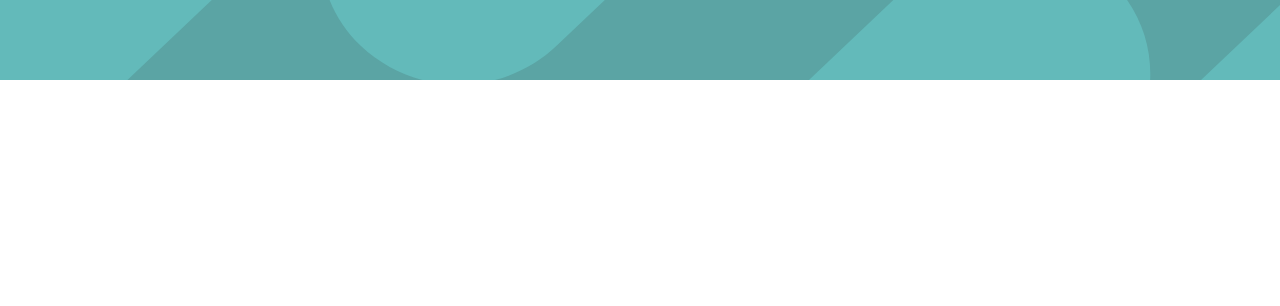
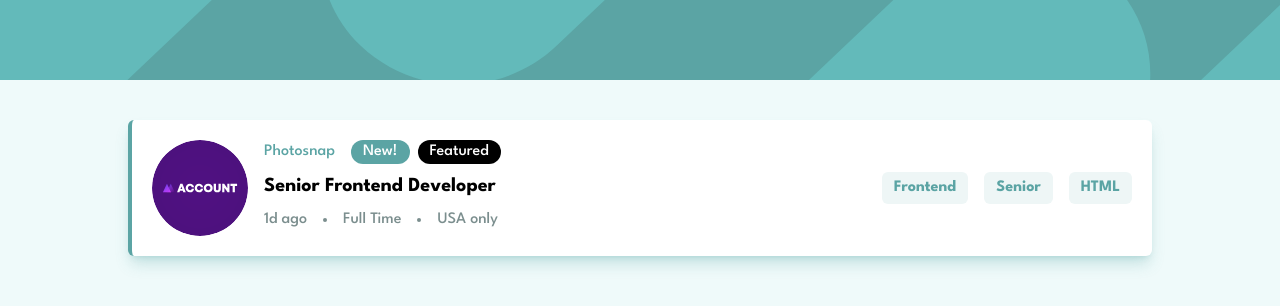
Before and after one commit to coderSuresh/static-job-listings-master, a React (Vite) app: page / in a window 1280 px wide. Shown: the top 306 px of the page. Built offline with nearby package versions, Linux system fonts and the light colour scheme.

Commit message:
render card

```diff
--- a/index.html
+++ b/index.html
@@ -12,7 +12,7 @@
   <link href="https://fonts.googleapis.com/css2?family=League+Spartan:wght@500;700&display=swap" rel="stylesheet">
 </head>
 
-<body>
+<body class="bg-bg">
   <div id="root"></div>
   <script type="module" src="/src/main.jsx"></script>
 </body>
--- a/src/App.jsx
+++ b/src/App.jsx
@@ -1,10 +1,49 @@
 import React from 'react'
 import Header from './components/Header'
+import logo from './images/account.svg'
 
 function App() {
   return (
-    <>
+    < >
       <Header />
+      {/* card */}
+      <section className='flex items-center justify-between border-l-4 border-primary bg-white rounded-md md:max-w-5xl md:mx-auto mx-5 gap-x-4 mt-10 shadow-lg shadow-shadow-color p-5'>
+        <div className='flex gap-x-4'>
+          {/* logo */}
+          <img src={logo} className='w-24 h-24 rounded-full' alt="company logo" />
+          {/* card content */}
+          <div>
+            {/* top category and tags */}
+            <div className='flex gap-x-4'>
+              <p className='text-primary'>Photosnap</p>
+              {/* tags */}
+              <div className='flex gap-x-2'>
+                <div className='rounded-xl bg-primary text-white px-3'>New!</div>
+                <div className='rounded-xl bg-black text-white px-3'>Featured</div>
+              </div>
+            </div>
+            {/* card title */}
+            <h2 className='font-semibold mt-2 text-xl'>Senior Frontend Developer</h2>
+
+            {/* card details */}
+            <div className='flex items-center gap-x-4 mt-2'>
+              <p className='text-grayish-cyan'>1d ago</p>
+              <span className='h-1 w-1 bg-grayish-cyan rounded-full'></span>
+              <p className='text-grayish-cyan'>Full Time</p>
+              <span className='h-1 w-1 bg-grayish-cyan rounded-full'></span>
+              <p className='text-grayish-cyan'>USA only</p>
+            </div>
+          </div>
+        </div>
+
+        {/* technologies cards */}
+        <div className='flex gap-x-4 mt-6 md:mt-0'>
+          <div className='rounded-md bg-light-cyan text-primary font-bold px-3 py-1'>Frontend</div>
+          <div className='rounded-md bg-light-cyan text-primary font-bold px-3 py-1'>Senior</div>
+          <div className='rounded-md bg-light-cyan text-primary font-bold px-3 py-1'>HTML</div>
+        </div>
+
+      </section>
     </>
   )
 }
--- a/src/styles/index.css
+++ b/src/styles/index.css
@@ -4,6 +4,7 @@
 
 :root {
     --primary: hsl(180, 29%, 50%);
+    --shadow-color: hsl(180, 29%, 50%, 0.3);
     --bg: hsl(180, 52%, 96%);
     --light-cyan: hsl(180, 31%, 95%);
     --grayish-cyan: hsl(180, 8%, 52%);
--- a/src/styles/styles.css
+++ b/src/styles/styles.css
@@ -522,21 +522,228 @@ video {
   --tw-backdrop-sepia:  ;
 }
 
+.m-5 {
+  margin: 1.25rem;
+}
+
+.mx-auto {
+  margin-left: auto;
+  margin-right: auto;
+}
+
+.mx-5 {
+  margin-left: 1.25rem;
+  margin-right: 1.25rem;
+}
+
+.mt-10 {
+  margin-top: 2.5rem;
+}
+
+.mt-2 {
+  margin-top: 0.5rem;
+}
+
+.mt-4 {
+  margin-top: 1rem;
+}
+
+.mt-5 {
+  margin-top: 1.25rem;
+}
+
+.mt-6 {
+  margin-top: 1.5rem;
+}
+
+.flex {
+  display: flex;
+}
+
+.h-1 {
+  height: 0.25rem;
+}
+
 .h-20 {
   height: 5rem;
 }
 
+.h-24 {
+  height: 6rem;
+}
+
+.w-1 {
+  width: 0.25rem;
+}
+
+.w-12 {
+  width: 3rem;
+}
+
+.w-24 {
+  width: 6rem;
+}
+
+.items-center {
+  align-items: center;
+}
+
+.justify-between {
+  justify-content: space-between;
+}
+
+.gap-4 {
+  gap: 1rem;
+}
+
+.gap-10 {
+  gap: 2.5rem;
+}
+
+.gap-x-2 {
+  -moz-column-gap: 0.5rem;
+       column-gap: 0.5rem;
+}
+
+.gap-x-4 {
+  -moz-column-gap: 1rem;
+       column-gap: 1rem;
+}
+
+.gap-x-6 {
+  -moz-column-gap: 1.5rem;
+       column-gap: 1.5rem;
+}
+
+.rounded-lg {
+  border-radius: 0.5rem;
+}
+
+.rounded-xl {
+  border-radius: 0.75rem;
+}
+
+.rounded-md {
+  border-radius: 0.375rem;
+}
+
+.rounded {
+  border-radius: 0.25rem;
+}
+
+.rounded-full {
+  border-radius: 9999px;
+}
+
+.border-l {
+  border-left-width: 1px;
+}
+
+.border-l-2 {
+  border-left-width: 2px;
+}
+
+.border-l-4 {
+  border-left-width: 4px;
+}
+
+.border-primary {
+  border-color: var(--primary);
+}
+
+.bg-bg {
+  background-color: var(--bg);
+}
+
+.bg-black {
+  --tw-bg-opacity: 1;
+  background-color: rgb(0 0 0 / var(--tw-bg-opacity));
+}
+
+.bg-grayish-cyan {
+  background-color: var(--grayish-cyan);
+}
+
 .bg-primary {
+  background-color: var(--primary);
+}
+
+.bg-white {
   --tw-bg-opacity: 1;
-  background-color: hsl(180 29% 50% / var(--tw-bg-opacity));
+  background-color: rgb(255 255 255 / var(--tw-bg-opacity));
+}
+
+.bg-shadow-color {
+  background-color: var(--shadow-color);
+}
+
+.bg-light-cyan {
+  background-color: var(--light-cyan);
 }
 
 .bg-hero-pattern-mobile {
   background-image: url('/src/images/bg-header-mobile.svg');
 }
 
+.p-5 {
+  padding: 1.25rem;
+}
+
+.px-3 {
+  padding-left: 0.75rem;
+  padding-right: 0.75rem;
+}
+
+.py-1 {
+  padding-top: 0.25rem;
+  padding-bottom: 0.25rem;
+}
+
+.py-2 {
+  padding-top: 0.5rem;
+  padding-bottom: 0.5rem;
+}
+
+.text-xl {
+  font-size: 1.25rem;
+  line-height: 1.75rem;
+}
+
+.font-semibold {
+  font-weight: 600;
+}
+
+.font-bold {
+  font-weight: 700;
+}
+
+.text-grayish-cyan {
+  color: var(--grayish-cyan);
+}
+
+.text-primary {
+  color: var(--primary);
+}
+
+.text-white {
+  --tw-text-opacity: 1;
+  color: rgb(255 255 255 / var(--tw-text-opacity));
+}
+
+.shadow-lg {
+  --tw-shadow: 0 10px 15px -3px rgb(0 0 0 / 0.1), 0 4px 6px -4px rgb(0 0 0 / 0.1);
+  --tw-shadow-colored: 0 10px 15px -3px var(--tw-shadow-color), 0 4px 6px -4px var(--tw-shadow-color);
+  box-shadow: var(--tw-ring-offset-shadow, 0 0 #0000), var(--tw-ring-shadow, 0 0 #0000), var(--tw-shadow);
+}
+
+.shadow-shadow-color {
+  --tw-shadow-color: var(--shadow-color);
+  --tw-shadow: var(--tw-shadow-colored);
+}
+
 :root {
   --primary: hsl(180, 29%, 50%);
+  --shadow-color: hsl(180, 29%, 50%, 0.3);
   --bg: hsl(180, 52%, 96%);
   --light-cyan: hsl(180, 31%, 95%);
   --grayish-cyan: hsl(180, 8%, 52%);
@@ -548,7 +755,33 @@ body {
 }
 
 @media (min-width: 768px) {
+  .md\:mx-auto {
+    margin-left: auto;
+    margin-right: auto;
+  }
+
+  .md\:mt-0 {
+    margin-top: 0px;
+  }
+
+  .md\:max-w-3xl {
+    max-width: 48rem;
+  }
+
+  .md\:max-w-4xl {
+    max-width: 56rem;
+  }
+
+  .md\:max-w-5xl {
+    max-width: 64rem;
+  }
+
   .md\:bg-hero-pattern-desktop {
     background-image: url('/src/images/bg-header-desktop.svg');
   }
+
+  .md\:px-10 {
+    padding-left: 2.5rem;
+    padding-right: 2.5rem;
+  }
 }
```
Also changed, not shown: tailwind.config.js (+7 -6 lines).
